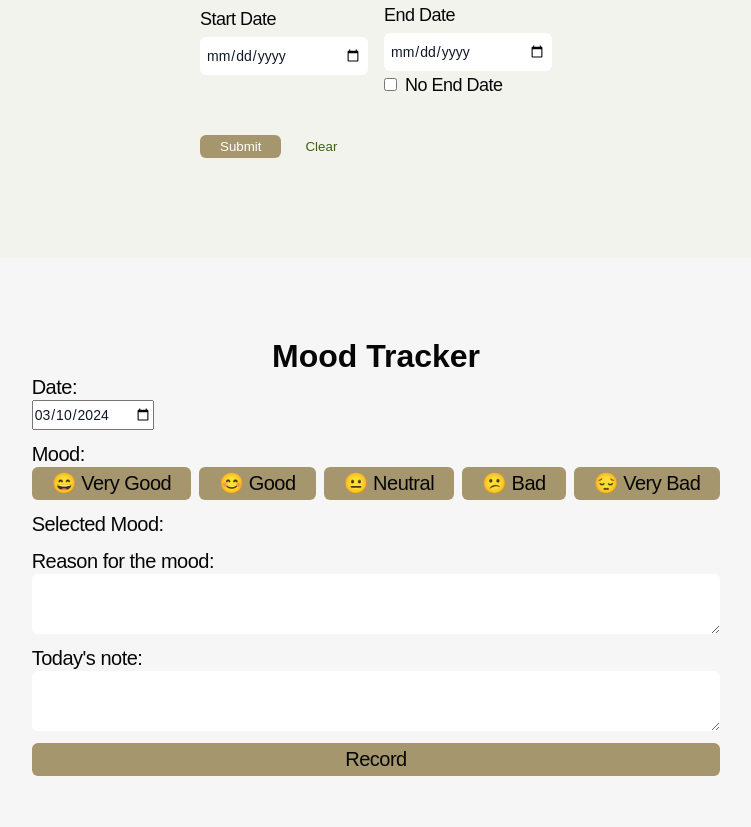
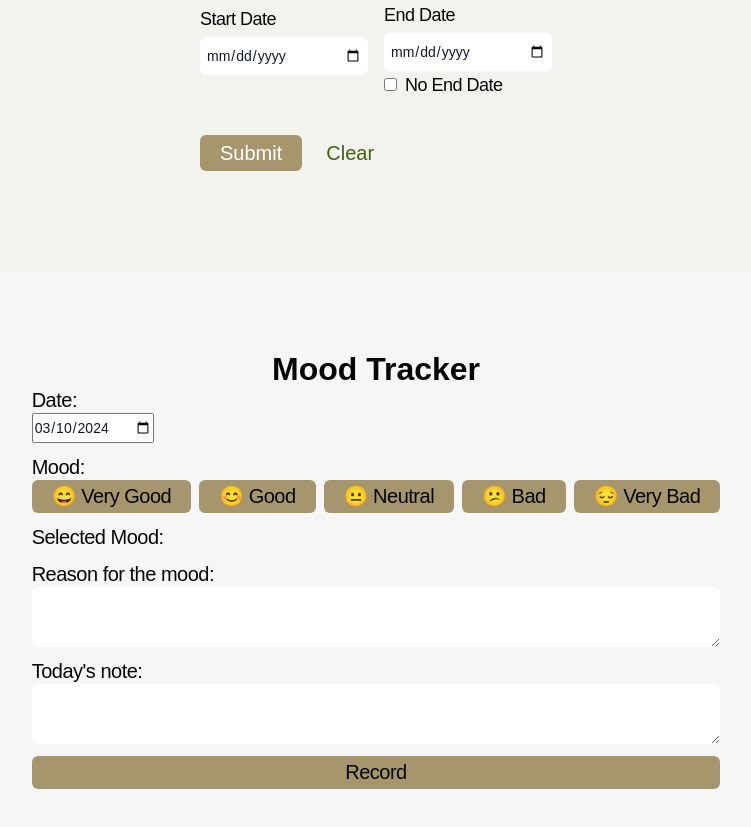
Before and after one commit to thebiggest0/QDS-group-11, a React (Vite) app: page / in a window 1280 px wide. Shown: the part 2140-2967 px from the top of the page, without its empty margins (264-1015 px from the left). Built offline with nearby package versions, Linux system fonts and the light colour scheme; no server answers; a web font is replaced by a local one.

Commit message:
CHANGE submit button

```diff
--- a/src/form/newCustomHabit.tsx
+++ b/src/form/newCustomHabit.tsx
@@ -266,14 +266,14 @@ const Uncontrolled: React.FC = () => {
         <div className="mb-4 flex items-center">
           <button
             type="submit"
-            className="text-white border-none rounded-md bg-secondary-500 px-5 py-1 hover:bg-primary-500"
+            className="text-white text-xl border-none rounded-md bg-secondary-500 px-5 py-1 hover:bg-primary-500"
           >
             Submit
           </button>
           <button
             type="button"
             onClick={clearForm}
-            className="text-lime-800 bg-gray-20 border-none m-1 rounded-md px-5 py-1"
+            className="text-lime-800 text-xl bg-gray-20 border-none m-1 rounded-md px-5 py-1"
           >
             Clear
           </button>
```
